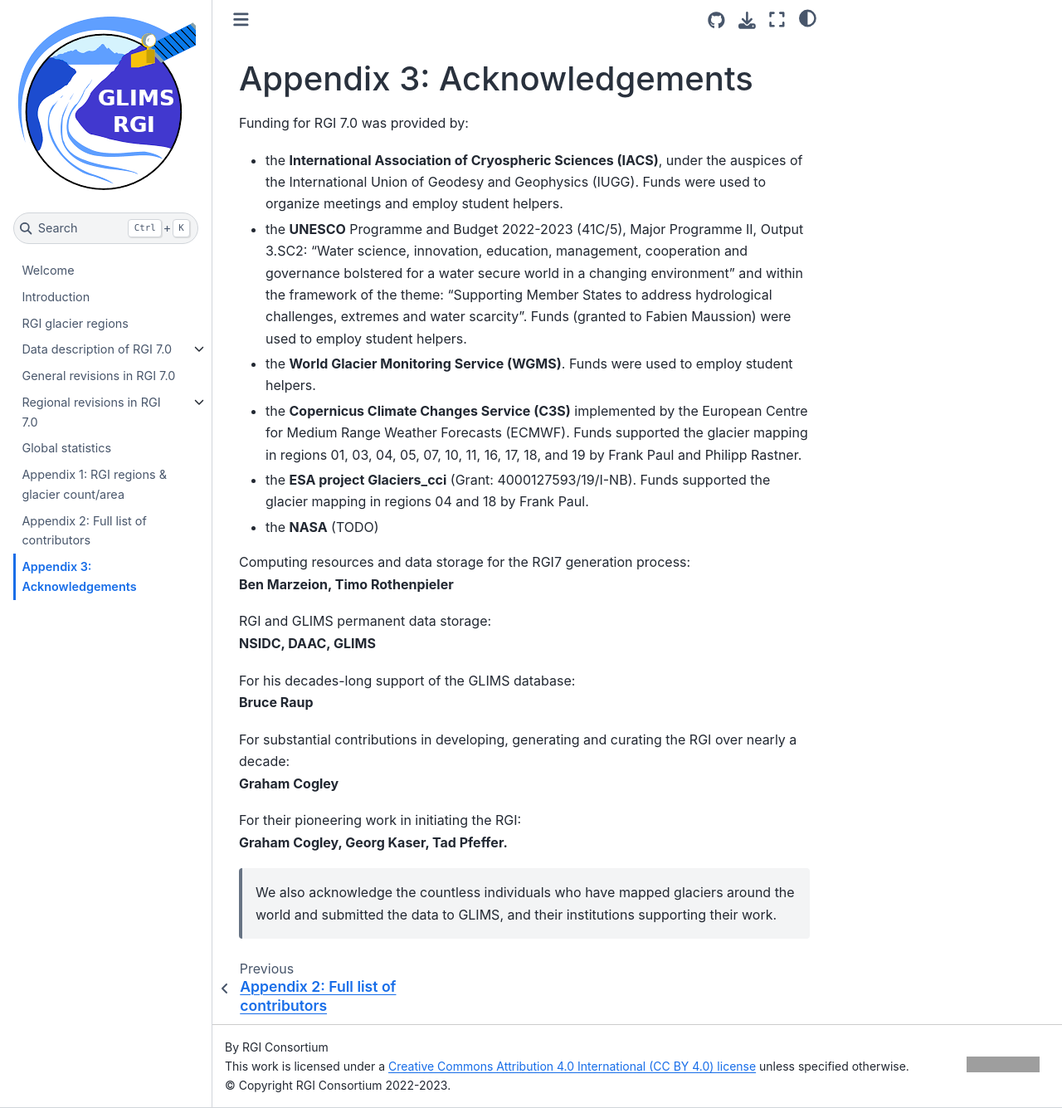
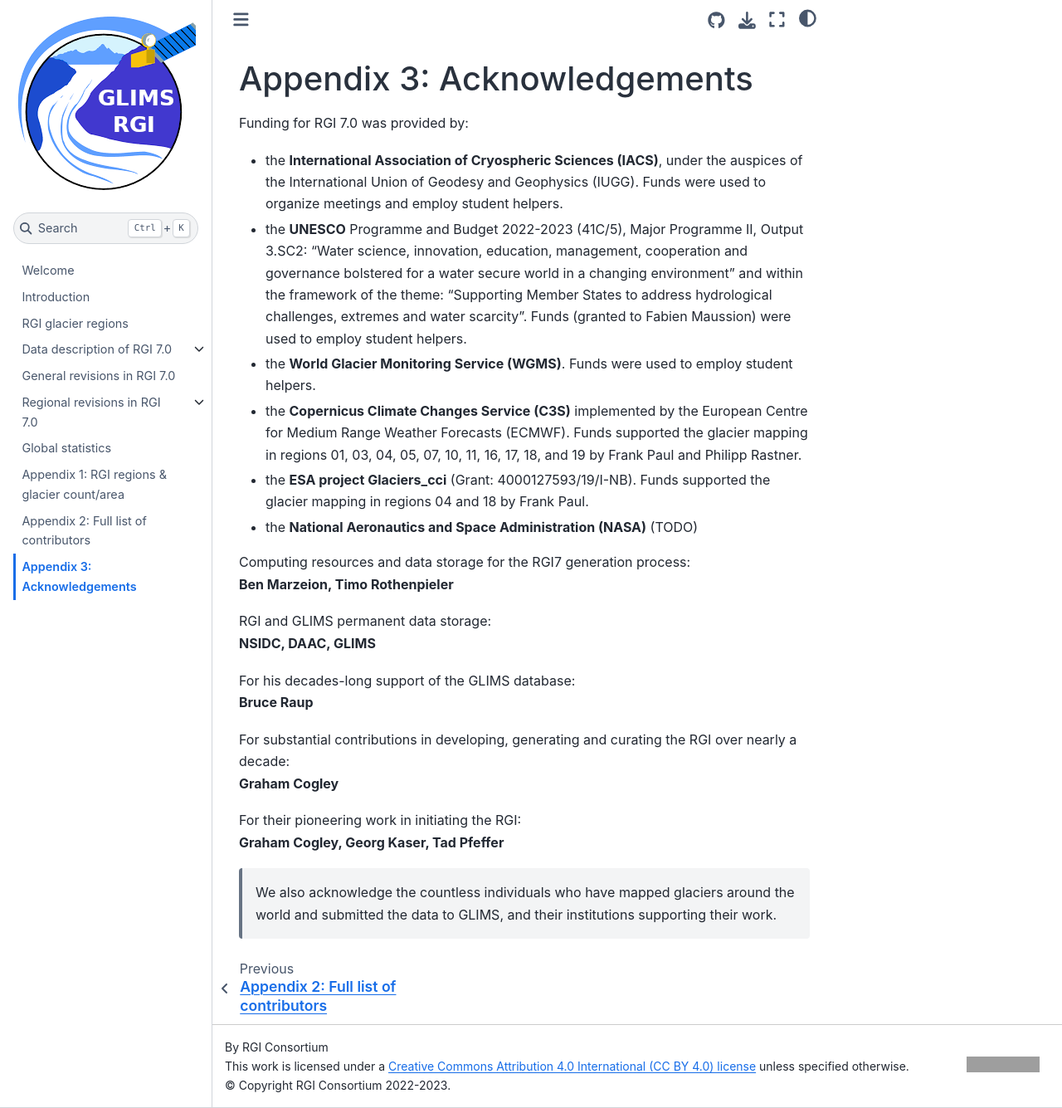
Before and after one commit to GLIMS-RGI/rgi_user_guide, a Jupyter Book: the page built from docs/tables/acknowledgements.md, in a window 1280 px wide and 1335 px high. Shown: the whole window at 83% size. Built offline with Jupyter Book 1.0.4 settings and Sphinx 7.4.7 and the Sphinx Book theme 1.1.4, drawn with Linux system fonts in a browser that asks for light colours; pages that are not in the unit, such as notebooks, are missing from menus; grey boxes are pictures that could not be loaded.

Commit message:
Update acknowledgements.md (#25)

```diff
--- a/docs/tables/acknowledgements.md
+++ b/docs/tables/acknowledgements.md
@@ -6,7 +6,7 @@
 - the **World Glacier Monitoring Service (WGMS)**. Funds were used to employ student helpers.
 - the **Copernicus Climate Changes Service (C3S)** implemented by the European Centre for Medium Range Weather Forecasts (ECMWF). Funds supported the glacier mapping in regions 01, 03, 04, 05, 07, 10, 11, 16, 17, 18, and 19 by Frank Paul and Philipp Rastner.
 - the **ESA project Glaciers_cci** (Grant: 4000127593/19/I-NB). Funds supported the glacier mapping in regions 04 and 18 by Frank Paul.
-- the **NASA** (TODO)
+- the **National Aeronautics and Space Administration (NASA)** (TODO)
 
 
 Computing resources and data storage for the RGI7 generation process:<br>
@@ -22,6 +22,6 @@
 **Graham Cogley**
 
 For their pioneering work in initiating the RGI:<br>
-**Graham Cogley, Georg Kaser, Tad Pfeffer.**
+**Graham Cogley, Georg Kaser, Tad Pfeffer**
 
 > We also acknowledge the countless individuals who have mapped glaciers around the world and submitted the data to GLIMS, and their institutions supporting their work.
```
